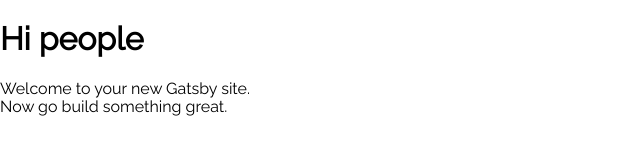
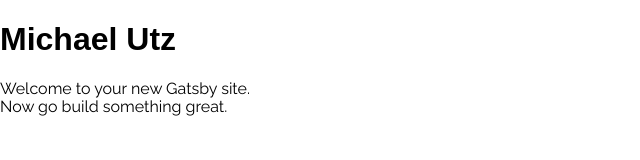
Before and after one commit to theutz/michaelutz.space, a Gatsby site: page / in a window 1280 px wide. Shown: the whole page, without its empty margins (0-640 px from the left). Built offline with nearby package versions, Linux system fonts and the light colour scheme; Gatsby itself is replaced by a stand-in of ours; a web font is replaced by a local one.

Commit message:
chore: setup basic queries

```diff
--- a/src/components/GlobalStyle.tsx
+++ b/src/components/GlobalStyle.tsx
@@ -4,9 +4,9 @@ import { createGlobalStyle } from '../lib/styled-components'
 const GlobalStyle = createGlobalStyle`
   ${normalize()};
 
-html {
-  font-size: 16px;
-}
+  html {
+    font-size: 16px;
+  }
 
   body {
     font-family: ${({ theme }) => theme.fonts.body};
--- a/src/components/Layout.tsx
+++ b/src/components/Layout.tsx
@@ -3,23 +3,18 @@ import Helmet from 'react-helmet'
 import { StaticQuery, graphql } from 'gatsby'
 import { ThemeProvider } from '../lib/styled-components'
 import theme from '../theme'
+import { SiteMetadata } from '../typescript/data'
 import GlobalStyle from './GlobalStyle'
 
 const Layout: React.SFC<Props> = ({ children }) => {
   return (
     <StaticQuery
-      query={graphql`
-        query LayoutQuery {
-          site {
-            siteMetadata {
-              title
-              description
-            }
-          }
-        }
-      `}
-      render={(data: LayoutQuery) => {
-        const { title, description } = data.site.siteMetadata
+      query={query}
+      render={data => {
+        const { title, description } = data.site.siteMetadata as Pick<
+          SiteMetadata,
+          'title' | 'description'
+        >
         return (
           <ThemeProvider theme={theme}>
             <>
@@ -46,14 +41,16 @@ const Layout: React.SFC<Props> = ({ children }) => {
   )
 }
 
-interface LayoutQuery {
-  site: {
-    siteMetadata: {
-      title: string
-      description: string
+const query = graphql`
+  query Layout {
+    site {
+      siteMetadata {
+        title
+        description
+      }
     }
   }
-}
+`
 
 interface Props {
   children: ReactNode
--- a/src/lib/styled-components.ts
+++ b/src/lib/styled-components.ts
@@ -1,7 +1,6 @@
 import * as styledComponents from 'styled-components'
 import { ThemedStyledComponentsModule } from 'styled-components'
-
-import { ThemeInterface } from '../theme'
+import ThemeInterface from '../typescript/theme'
 
 const {
   default: styled,
--- a/src/pages/index.tsx
+++ b/src/pages/index.tsx
@@ -1,12 +1,37 @@
 import React from 'react'
+import { StaticQuery, graphql } from 'gatsby'
 import Layout from '../components/Layout'
+import styled from '../lib/styled-components'
+import { SiteMetadata } from '../typescript/data'
 
 const IndexPage = () => (
   <Layout>
-    <h1>Hi people</h1>
-    <p>Welcome to your new Gatsby site.</p>
-    <p>Now go build something great.</p>
+    <StaticQuery
+      query={graphql`
+        query homeQuery {
+          site {
+            siteMetadata {
+              title
+            }
+          }
+        }
+      `}
+      render={data => {
+        const { title } = data.site.siteMetadata as Pick<SiteMetadata, 'title'>
+        return (
+          <>
+            <Banner>{title}</Banner>
+            <p>Welcome to your new Gatsby site.</p>
+            <p>Now go build something great.</p>
+          </>
+        )
+      }}
+    />
   </Layout>
 )
 
+const Banner = styled.h1`
+  font-family: ${({ theme }) => theme.fonts.title};
+`
+
 export default IndexPage
--- a/src/theme.ts
+++ b/src/theme/index.ts
@@ -1,9 +1,4 @@
-export interface ThemeInterface {
-  fonts: { title: string; body: string }
-  colors: {
-    primary: string
-  }
-}
+import ThemeInterface from '../typescript/theme'
 
 const theme: ThemeInterface = {
   fonts: {
--- /dev/null
+++ b/src/typescript/data.ts
@@ -0,0 +1,15 @@
+export interface SiteMetadata {
+  title: string
+  description: string
+  author: string
+}
+
+export interface Site {
+  siteMetadata: SiteMetadata
+}
+
+export interface Data {
+  site: Site
+}
+
+export default Data
--- /dev/null
+++ b/src/typescript/theme.ts
@@ -0,0 +1,8 @@
+interface ThemeInterface {
+  fonts: { title: string; body: string }
+  colors: {
+    primary: string
+  }
+}
+
+export default ThemeInterface
```
